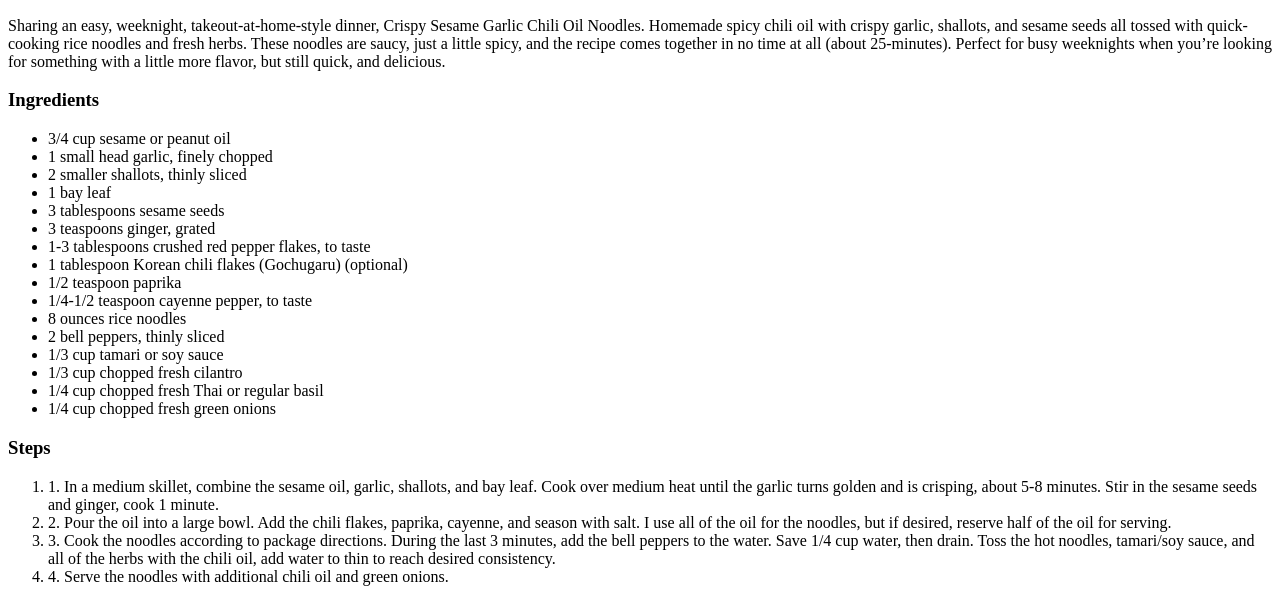
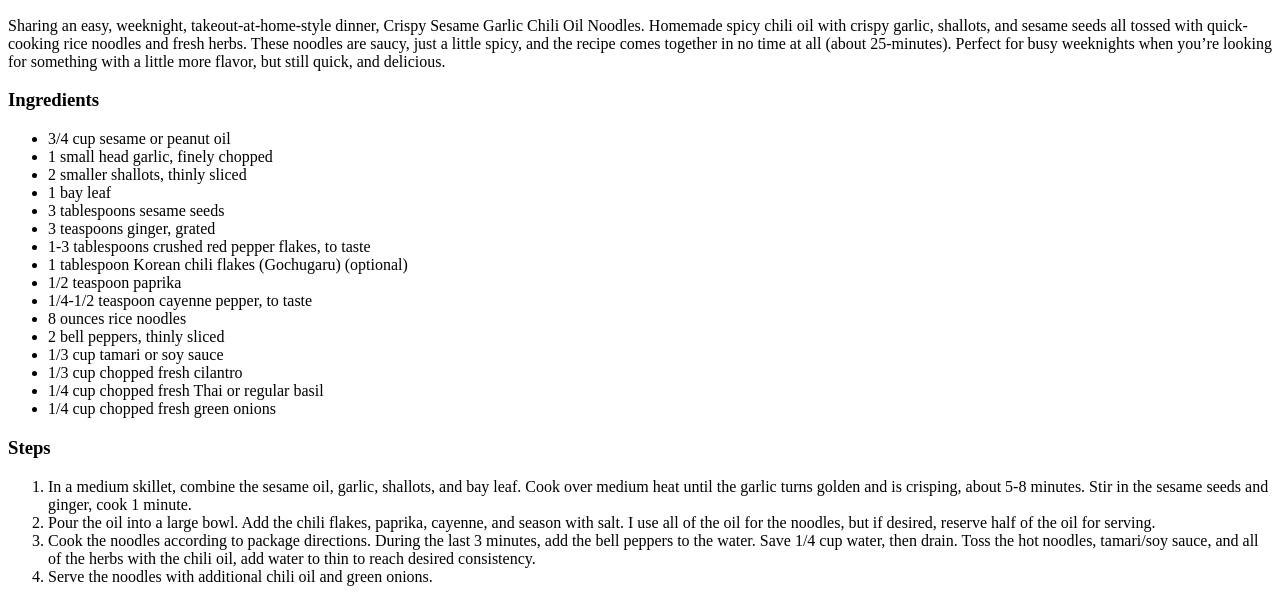
Before and after one commit to casey-shea05/odin-recipes, a plain HTML site: page recipes/chilli-oil-noodles.html in a window 1280 px wide. Shown: the part 385-987 px from the top of the page. Drawn offline with Linux system fonts and the light colour scheme.

Commit message:
Remove numbers from chilli oil noodle steps

```diff
--- a/recipes/chilli-oil-noodles.html
+++ b/recipes/chilli-oil-noodles.html
@@ -40,10 +40,10 @@
     <h3>Steps</h3>
 
     <ol>
-        <li>1. In a medium skillet, combine the sesame oil, garlic, shallots, and bay leaf. Cook over medium heat until the garlic turns golden and is crisping, about 5-8 minutes. Stir in the sesame seeds and ginger, cook 1 minute.</li>
-        <li>2. Pour the oil into a large bowl. Add the chili flakes, paprika, cayenne, and season with salt. I use all of the oil for the noodles, but if desired, reserve half of the oil for serving.</li>
-        <li>3. Cook the noodles according to package directions. During the last 3 minutes, add the bell peppers to the water. Save 1/4 cup water, then drain. Toss the hot noodles, tamari/soy sauce, and all of the herbs with the chili oil, add water to thin to reach desired consistency.</li>
-        <li>4. Serve the noodles with additional chili oil and green onions.</li>
+        <li>In a medium skillet, combine the sesame oil, garlic, shallots, and bay leaf. Cook over medium heat until the garlic turns golden and is crisping, about 5-8 minutes. Stir in the sesame seeds and ginger, cook 1 minute.</li>
+        <li>Pour the oil into a large bowl. Add the chili flakes, paprika, cayenne, and season with salt. I use all of the oil for the noodles, but if desired, reserve half of the oil for serving.</li>
+        <li>Cook the noodles according to package directions. During the last 3 minutes, add the bell peppers to the water. Save 1/4 cup water, then drain. Toss the hot noodles, tamari/soy sauce, and all of the herbs with the chili oil, add water to thin to reach desired consistency.</li>
+        <li>Serve the noodles with additional chili oil and green onions.</li>
     </ol>
 
 </body>
```
